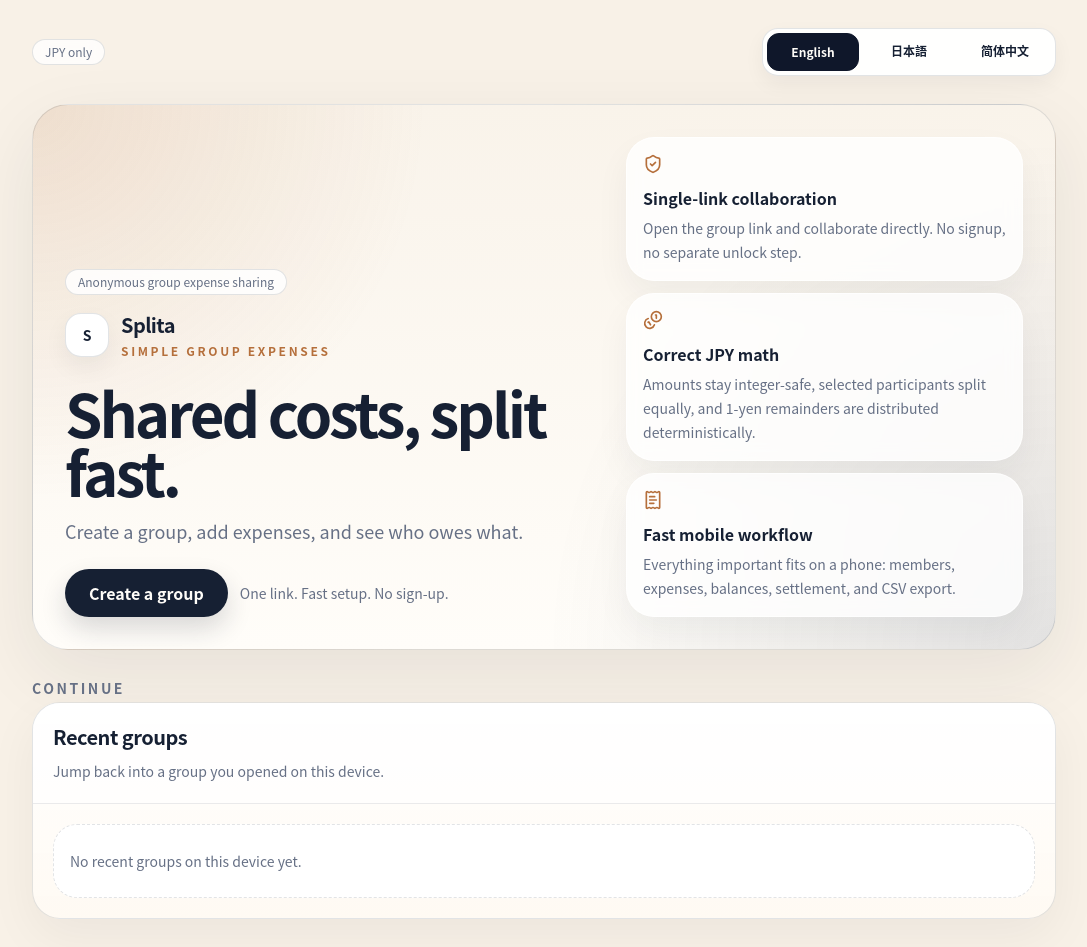
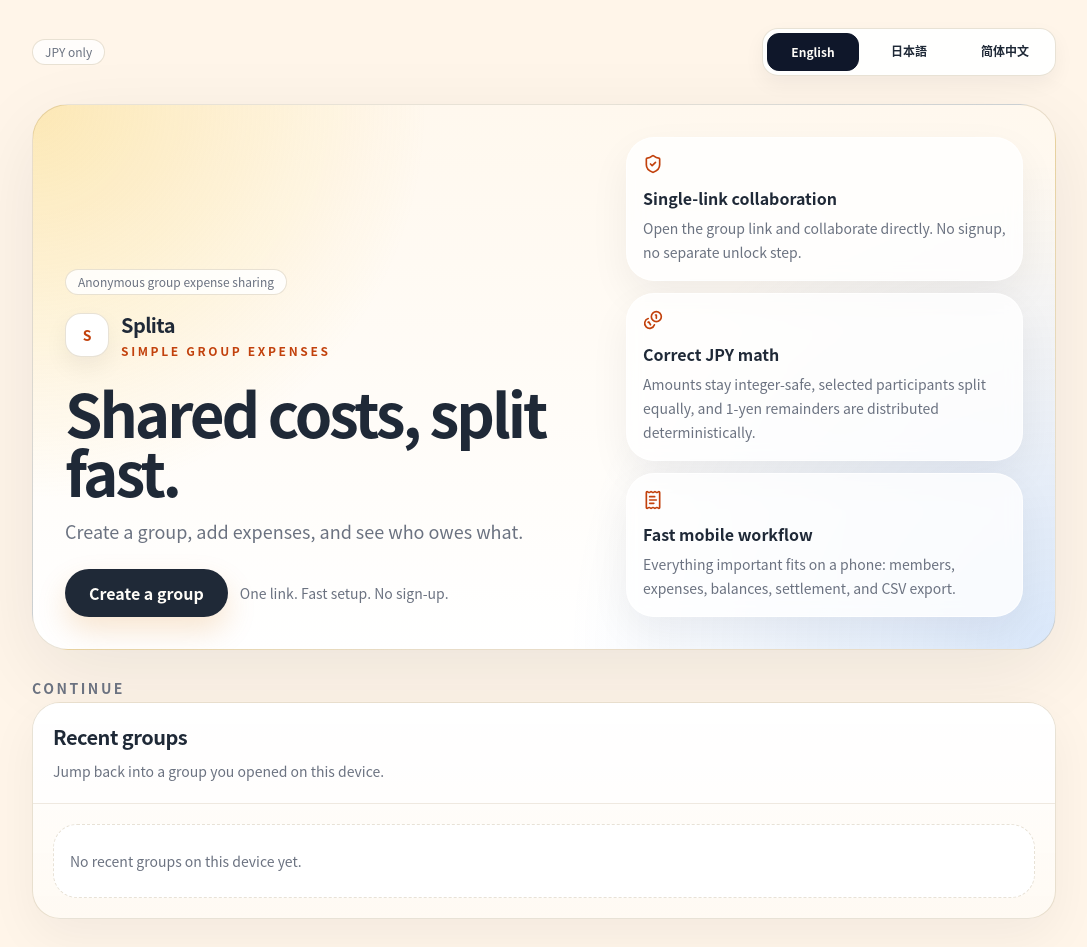
Before and after one commit to cb6ws23/Codex_SplitEase, a Next.js app: page /en in a window 1280 px wide. Shown: the whole page, without its empty margins (96-1183 px from the left). Built offline with nearby package versions, Linux system fonts and the light colour scheme.

Commit message:
Revert "Unify first-round color system across key product pages"
This reverts commit a264f9277f877330274bddfb12cb17aed3959646.

```diff
--- a/src/app/[locale]/g/[slug]/page.tsx
+++ b/src/app/[locale]/g/[slug]/page.tsx
@@ -100,7 +100,7 @@
           <LocaleSwitcher currentLocale={locale} href={`/g/${slug}`} />
         </div>
 
-        <Card className="overflow-hidden border-[var(--border)] bg-[linear-gradient(180deg,rgba(255,255,255,0.98),rgba(249,243,234,0.96))] shadow-[0_20px_52px_rgba(22,32,51,0.06)]">
+        <Card className="overflow-hidden border-[var(--border)] bg-[linear-gradient(180deg,rgba(255,255,255,0.98),rgba(255,248,238,0.96))] shadow-[0_20px_60px_rgba(15,23,42,0.06)]">
           <CardHeader className="gap-5 border-b border-[var(--border)]/70 bg-white/65 px-5 py-5 sm:px-6">
             <div className="flex flex-wrap items-start justify-between gap-3">
               <div className="space-y-3">
@@ -289,7 +289,7 @@
             </div>
             {group.members.length > 0 ? (
               <Link href={`/g/${slug}/expenses/new`}>
-                <Button className="w-full sm:w-auto">
+                <Button className="w-full sm:w-auto shadow-[0_14px_30px_rgba(217,119,6,0.16)]">
                   <Plus className="mr-2 h-4 w-4" />
                   {pageT("addExpenseTitle")}
                 </Button>
--- a/src/app/[locale]/groups/created/page.tsx
+++ b/src/app/[locale]/groups/created/page.tsx
@@ -58,7 +58,7 @@
           <LocaleSwitcher currentLocale={locale} href={`/groups/created?slug=${group.slug}`} />
         </div>
 
-        <Card className="overflow-hidden border-[var(--border)] bg-[linear-gradient(180deg,rgba(255,255,255,0.98),rgba(249,243,234,0.96))] shadow-[0_20px_52px_rgba(22,32,51,0.06)]">
+        <Card className="overflow-hidden border-[var(--border)] bg-[linear-gradient(180deg,rgba(255,255,255,0.98),rgba(255,248,238,0.96))] shadow-[0_20px_60px_rgba(15,23,42,0.06)]">
           <CardHeader className="gap-4 border-b border-[var(--border)]/70 bg-white/65 px-5 py-5 sm:px-6">
             <Badge className="w-fit">{common("currency")}</Badge>
             <div className="flex items-start gap-3">
@@ -115,7 +115,7 @@
               </Card>
 
               <Link href={`/g/${group.slug}`}>
-                <Button className="w-full" size="lg">
+                <Button className="w-full shadow-[0_14px_30px_rgba(217,119,6,0.16)]" size="lg">
                   {t("continue")}
                 </Button>
               </Link>
--- a/src/app/[locale]/groups/new/page.tsx
+++ b/src/app/[locale]/groups/new/page.tsx
@@ -36,12 +36,12 @@
           <LocaleSwitcher currentLocale={locale} href="/groups/new" />
         </div>
 
-        <Card className="overflow-hidden border-[var(--border)] bg-[linear-gradient(180deg,rgba(255,255,255,0.96),rgba(249,243,234,0.96))] shadow-[0_20px_52px_rgba(22,32,51,0.06)]">
+        <Card className="overflow-hidden border-[var(--border)] bg-[linear-gradient(180deg,rgba(255,255,255,0.96),rgba(255,248,238,0.96))] shadow-[0_20px_60px_rgba(15,23,42,0.06)]">
           <CardHeader className="gap-4 border-b border-[var(--border)]/70 bg-white/65 px-5 py-5 sm:px-6">
             <Badge className="w-fit">{common("currency")}</Badge>
             <div className="space-y-4">
               <div className="flex items-center gap-3">
-                <div className="flex h-11 w-11 items-center justify-center rounded-2xl border border-[var(--border)] bg-white text-sm font-semibold text-[var(--foreground)] shadow-[0_10px_24px_rgba(22,32,51,0.06)]">
+                <div className="flex h-11 w-11 items-center justify-center rounded-2xl border border-[var(--border)] bg-white text-sm font-semibold text-[var(--accent-strong)] shadow-[0_10px_24px_rgba(15,23,42,0.06)]">
                   S
                 </div>
                 <div className="space-y-1">
@@ -101,7 +101,7 @@
               </div>
 
               <PendingButton
-                className="w-full"
+                className="w-full shadow-[0_14px_30px_rgba(217,119,6,0.16)]"
                 idleLabel={t("submit")}
                 pendingLabel={feedback("creating")}
                 size="lg"
--- a/src/app/[locale]/page.tsx
+++ b/src/app/[locale]/page.tsx
@@ -44,13 +44,13 @@
           <LocaleSwitcher currentLocale={locale} href="/" />
         </div>
 
-        <section className="overflow-hidden rounded-[36px] border border-[var(--border)] bg-[radial-gradient(circle_at_top_left,rgba(181,111,59,0.16),transparent_34%),radial-gradient(circle_at_bottom_right,rgba(22,32,51,0.12),transparent_44%),linear-gradient(180deg,#f9f3ea_0%,#fffdf9_100%)] px-5 py-6 shadow-[0_24px_72px_rgba(22,32,51,0.08)] sm:px-8 sm:py-8">
+        <section className="overflow-hidden rounded-[36px] border border-[var(--border)] bg-[radial-gradient(circle_at_top_left,rgba(247,201,72,0.34),transparent_34%),radial-gradient(circle_at_bottom_right,rgba(44,123,229,0.18),transparent_42%),linear-gradient(180deg,#fff8ee_0%,#ffffff_100%)] px-5 py-6 shadow-[0_24px_80px_rgba(15,23,42,0.08)] sm:px-8 sm:py-8">
           <div className="grid gap-6 lg:grid-cols-[1.15fr_0.85fr] lg:items-end">
             <div className="max-w-3xl space-y-5 sm:space-y-6">
               <div className="space-y-4">
                 <Badge className="bg-white/85">{t("badge")}</Badge>
                 <div className="flex items-center gap-3">
-                  <div className="flex h-11 w-11 items-center justify-center rounded-2xl border border-[var(--border)] bg-white text-sm font-semibold text-[var(--foreground)] shadow-[0_10px_24px_rgba(22,32,51,0.06)]">
+                  <div className="flex h-11 w-11 items-center justify-center rounded-2xl border border-[var(--border)] bg-white text-sm font-semibold text-[var(--accent-strong)] shadow-[0_10px_24px_rgba(15,23,42,0.06)]">
                     S
                   </div>
                   <div className="space-y-1">
@@ -73,7 +73,7 @@
               </div>
               <div className="flex flex-col gap-3 sm:flex-row sm:items-center">
                 <Link href="/groups/new">
-                  <Button className="h-12 w-full px-6 text-base sm:w-auto" size="lg">
+                  <Button className="h-12 w-full px-6 text-base shadow-[0_14px_30px_rgba(217,119,6,0.18)] sm:w-auto" size="lg">
                     {t("primaryCta")}
                   </Button>
                 </Link>
@@ -87,7 +87,7 @@
               {features.map((feature) => (
                 <Card
                   key={feature.title}
-                  className="border-white/70 bg-white/80 shadow-[0_16px_34px_rgba(22,32,51,0.05)] backdrop-blur"
+                  className="border-white/70 bg-white/80 shadow-[0_16px_40px_rgba(15,23,42,0.06)] backdrop-blur"
                 >
                   <CardContent className="space-y-3 p-4">
                     <feature.icon className="h-5 w-5 text-[var(--accent-strong)]" />
--- a/src/app/globals.css
+++ b/src/app/globals.css
@@ -1,17 +1,17 @@
 @import "tailwindcss";
 
 :root {
-  --background: #fffdf9;
-  --foreground: #162033;
-  --page-background: #f8f1e7;
-  --card: rgba(255, 255, 255, 0.94);
-  --muted: #efe4d6;
-  --muted-foreground: #667085;
-  --border: rgba(22, 32, 51, 0.12);
-  --ring: #21304b;
-  --accent-strong: #b56f3b;
-  --destructive: #c54d4d;
-  --success: #2f7a59;
+  --background: #fffdf8;
+  --foreground: #1f2937;
+  --page-background: #fff5e9;
+  --card: rgba(255, 255, 255, 0.92);
+  --muted: #f8ead9;
+  --muted-foreground: #6b7280;
+  --border: rgba(127, 93, 30, 0.18);
+  --ring: #d97706;
+  --accent-strong: #c2410c;
+  --destructive: #dc2626;
+  --success: #15803d;
 }
 
 @theme inline {
@@ -35,13 +35,10 @@
 body {
   min-height: 100vh;
   background:
-    radial-gradient(circle at top, rgba(181, 111, 59, 0.08), transparent 28%),
-    linear-gradient(180deg, #f8f1e7 0%, #fffdf9 34%, #f7efe6 100%);
+    radial-gradient(circle at top, rgba(250, 204, 21, 0.12), transparent 30%),
+    linear-gradient(180deg, #fff5e9 0%, #fffdf8 32%, #fff8f1 100%);
   color: var(--foreground);
   font-family: var(--font-sans);
-  -webkit-font-smoothing: antialiased;
-  -moz-osx-font-smoothing: grayscale;
-  text-rendering: optimizeLegibility;
 }
 
 a {
--- a/src/components/ui/button.tsx
+++ b/src/components/ui/button.tsx
@@ -9,11 +9,11 @@
     variants: {
       variant: {
         default:
-          "bg-[var(--foreground)] px-4 py-2 text-[var(--background)] shadow-[0_12px_26px_rgba(22,32,51,0.16)] hover:bg-[color-mix(in_oklab,var(--foreground)_90%,white)]",
+          "bg-[var(--foreground)] px-4 py-2 text-[var(--background)] hover:bg-[color-mix(in_oklab,var(--foreground)_88%,white)]",
         secondary:
-          "border border-[var(--border)] bg-[var(--card)] px-4 py-2 text-[var(--foreground)] hover:bg-[color-mix(in_oklab,var(--muted)_82%,white)]",
+          "border border-[var(--border)] bg-[var(--card)] px-4 py-2 text-[var(--foreground)] hover:bg-[var(--muted)]",
         ghost:
-          "px-3 py-2 text-[var(--foreground)] hover:bg-[color-mix(in_oklab,var(--muted)_82%,white)]",
+          "px-3 py-2 text-[var(--foreground)] hover:bg-[var(--muted)]",
         destructive:
           "bg-[var(--destructive)] px-4 py-2 text-white hover:bg-[color-mix(in_oklab,var(--destructive)_88%,black)]",
       },
--- a/src/components/ui/card.tsx
+++ b/src/components/ui/card.tsx
@@ -9,7 +9,7 @@
   return (
     <div
       className={cn(
-        "rounded-[28px] border border-[var(--border)] bg-[var(--card)] shadow-[0_14px_36px_rgba(22,32,51,0.06)]",
+        "rounded-[28px] border border-[var(--border)] bg-[var(--card)] shadow-[0_12px_40px_rgba(15,23,42,0.06)]",
         className,
       )}
       {...props}
```
